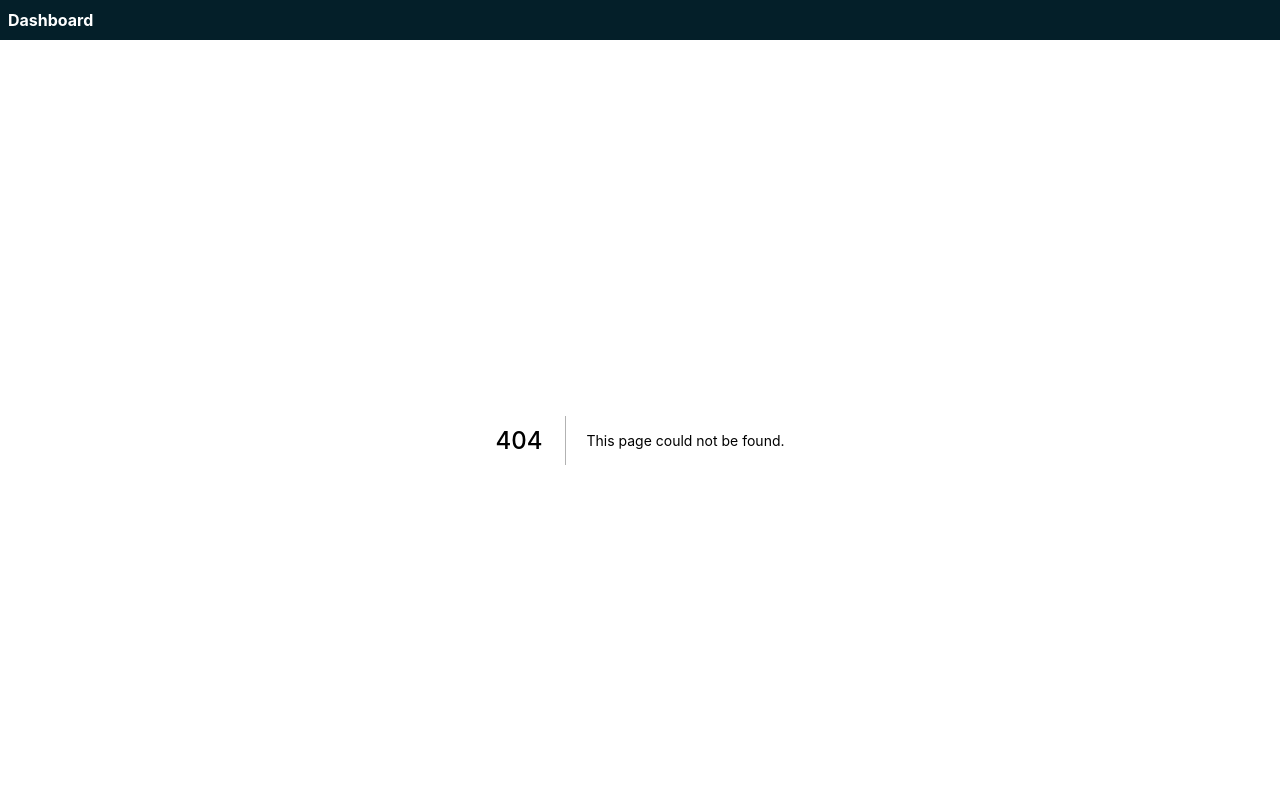
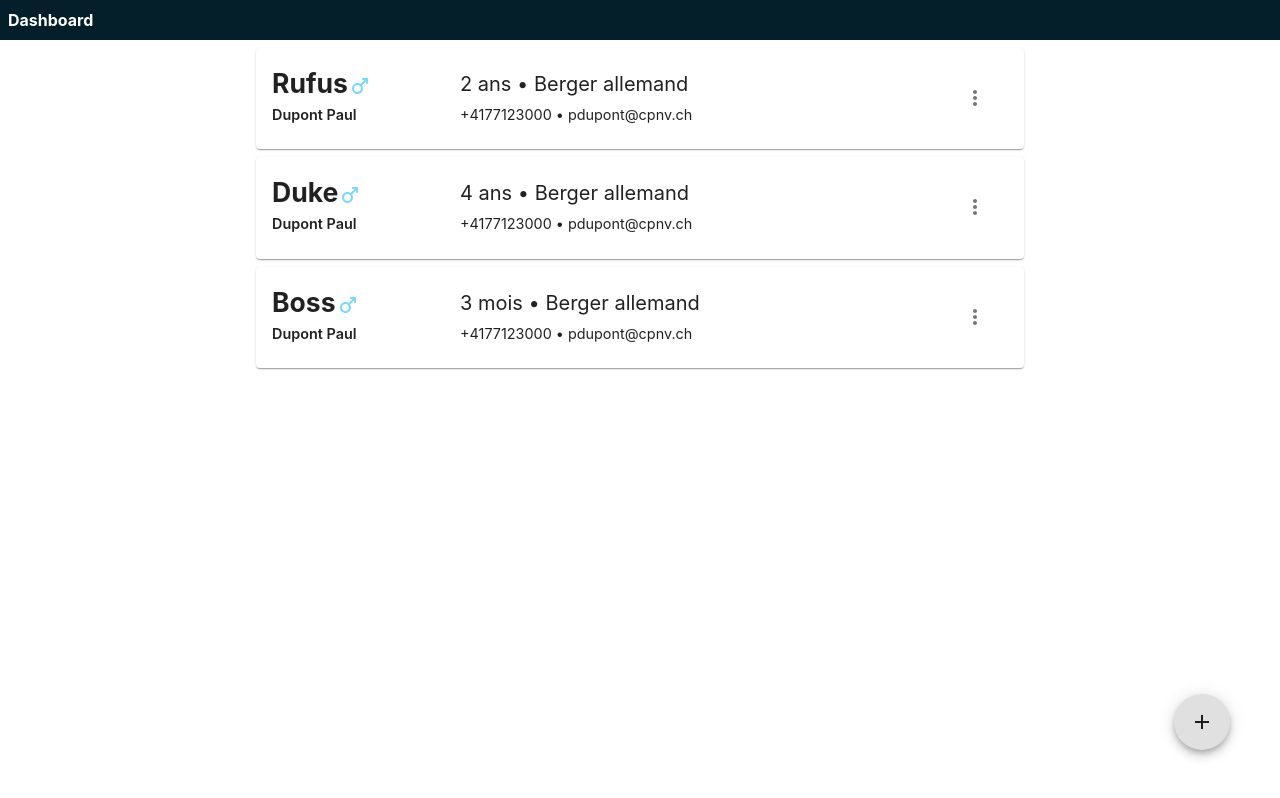
Before and after one commit to CPNV-ES/PRW3_What-The-Dog, a Next.js app: page /dogs in a window 1280 px wide. Before the commit this address had no page. Shown: the top 798 px of the page. Built offline with nearby package versions, Linux system fonts and the light colour scheme.

Commit message:
Dog card first iteration

```diff
--- a/package.json
+++ b/package.json
@@ -16,6 +16,7 @@
     "@emotion/react": "^11.8.1",
     "@emotion/styled": "^11.8.1",
     "@hookform/resolvers": "^2.8.8",
+    "@mui/icons-material": "^5.4.4",
     "@mui/lab": "^5.0.0-alpha.71",
     "@mui/material": "^5.4.4",
     "@radix-ui/react-switch": "^0.1.4",
--- /dev/null
+++ b/src/lib/getAge.ts
@@ -0,0 +1,11 @@
+export const getAgeYears = (birthday: Date): number => {
+    const ageDifMs = Date.now() - birthday.getTime();
+    const ageDate = new Date(ageDifMs);
+    return Math.abs(ageDate.getUTCFullYear() - 1970);
+};
+
+export const getAgeMonths = (birthday: Date): number => {
+    const ageDifMs = Date.now() - birthday.getTime();
+    const ageDate = new Date(ageDifMs);
+    return Math.abs(ageDate.getUTCFullYear() - 1970) * 12 + ageDate.getUTCMonth();
+};
--- /dev/null
+++ b/src/pages/dogs/index.tsx
@@ -0,0 +1,26 @@
+import type { NextPage } from "next";
+import { DogCard } from  '../../ui/DogCard';
+import { Dog, Gender } from '../../types/dog';
+import { Client } from '../../types/client';
+import { Container, Fab } from "@mui/material";
+import AddIcon from '@mui/icons-material/Add';
+
+const paul = new Client("Paul", "Dupont", Gender.Male, "pdupont@cpnv.ch", "+4177123000");
+
+const Dogs = [
+  new Dog("Rufus", Gender.Male, new Date("2020-01-01"), "Berger allemand", paul),
+  new Dog("Duke", Gender.Male, new Date("2018-01-01"), "Berger allemand", paul),
+  new Dog("Boss", Gender.Male, new Date("2021-12-01"), "Berger allemand", paul),
+];
+
+const DogsIndex = () => {
+  return <Container maxWidth="lg">
+    { Dogs.map(dog => <DogCard dog={dog}></DogCard>) }
+
+    <Fab aria-label="add" style={{position:"absolute", right: 50, bottom: 50}}>
+      <AddIcon />
+    </Fab>
+  </Container>
+};
+
+export default DogsIndex;
--- /dev/null
+++ b/src/types/client.ts
@@ -0,0 +1,5 @@
+import { Gender } from './dog';
+
+export class Client {
+  constructor(public firstName: string, public lastName: string, public gender: Gender, public email: String, public phone: string) {}
+}
--- /dev/null
+++ b/src/types/dog.ts
@@ -0,0 +1,10 @@
+import { Client } from './client';
+
+export enum Gender {
+  Male,
+  Female
+}
+
+export class Dog {
+  constructor(public name: string, public gender: Gender, public birthday: Date, public breed: string, public master: Client) {}
+}
--- /dev/null
+++ b/src/ui/DogCard.tsx
@@ -0,0 +1,110 @@
+import { Dog, Gender } from '../types/dog';
+import * as React from 'react';
+import Card from '@mui/material/Card';
+import CardContent from '@mui/material/CardContent';
+import Typography from '@mui/material/Typography';
+import { getAgeMonths } from '../lib/getAge';
+import { Grid } from '@mui/material';
+import { Link } from '../ui/core/Link';
+import { CardActionArea } from '@mui/material';
+import MaleRoundedIcon from '@mui/icons-material/MaleRounded';
+import FemaleRoundedIcon from '@mui/icons-material/FemaleRounded';
+import IconButton from '@mui/material/IconButton';
+import Menu from '@mui/material/Menu';
+import MenuItem from '@mui/material/MenuItem';
+import MoreVertIcon from '@mui/icons-material/MoreVert';
+
+type DogProp = {
+  dog: Dog
+}
+
+export const DogCard = ({ dog } : DogProp) => {
+  var ageMonths: number = getAgeMonths(dog.birthday);
+  var ageString = ageMonths >= 12 ? `${Math.floor(ageMonths / 12)} ans` : `${ageMonths} mois`;
+  const [anchorEl, setAnchorEl] = React.useState(null);
+  const open = Boolean(anchorEl);
+  const handleClick = (event) => {
+    setAnchorEl(event.currentTarget);
+  };
+  const handleClose = () => {
+    setAnchorEl(null);
+  };
+
+  return (
+    <Card sx={{maxWidth: 768, mx: "auto", marginY: 1}}>
+      <CardContent sx={{paddingX: 2}}>
+        <Grid container spacing={2}>
+          <Grid item xs={3}>
+            <Link href="/dogs/123">
+              <span style={{ fontWeight: 'bold', fontSize: '1.66em' }}>
+                { dog.name }
+                { dog.gender == Gender.Male ? <MaleRoundedIcon style={{color: '#7BD7FF'}}/> : <FemaleRoundedIcon style={{color:'#FF7BAB'}}/> }
+              </span>
+            </Link>
+          </Grid>
+          <Grid item xs={8} style={{display: 'flex', alignItems: 'center'}}>
+            <span style={{fontSize: '1.25em'}}>
+              { ageString }
+              { ' • ' }
+              { dog.breed }
+            </span>
+          </Grid>
+          <Grid>
+            <IconButton
+              aria-label="more"
+              id="long-button"
+              aria-controls={open ? 'long-menu' : undefined}
+              aria-expanded={open ? 'true' : undefined}
+              aria-haspopup="true"
+              onClick={handleClick}
+              style={{position: 'relative', right: -10, top: 30}} // wow mucho clean, mucho css
+            >
+              <MoreVertIcon />
+            </IconButton>
+            <Menu
+                id="long-menu"
+                MenuListProps={{
+                  'aria-labelledby': 'long-button',
+                }}
+                anchorEl={anchorEl}
+                open={open}
+                onClose={handleClose}
+                PaperProps={{
+                  style: {
+                    maxHeight: 300,
+                    width: '20ch',
+                  },
+                }}
+              >
+                {['test', 'test2'].map((option) => (
+                  <MenuItem key={option} selected={option === 'Pyxis'} onClick={handleClose}>
+                    {option}
+                  </MenuItem>
+                ))}
+            </Menu>
+          </Grid>
+        </Grid>
+        <Grid container spacing={2} style={{fontSize: '0.9em'}}>
+          <Grid item xs={3}>
+            <Link href={'/clients/123'}>
+              <span style={{ fontWeight: '600' }}>
+                { dog.master.lastName }
+                { ' ' }
+                { dog.master.firstName }
+              </span>
+            </Link>
+          </Grid>
+          <Grid item xs={9}>
+            <Link href={'tel:' + dog.master.phone}>
+              { dog.master.phone }
+            </Link>
+            { ' • ' }
+            <Link href={'mailto:' + dog.master.email}>
+              { dog.master.email }
+            </Link>
+          </Grid>
+        </Grid>
+      </CardContent>
+    </Card>
+  );
+};
```
Also changed, not shown: 2 other files (tests, documents, lock files or other folders).
